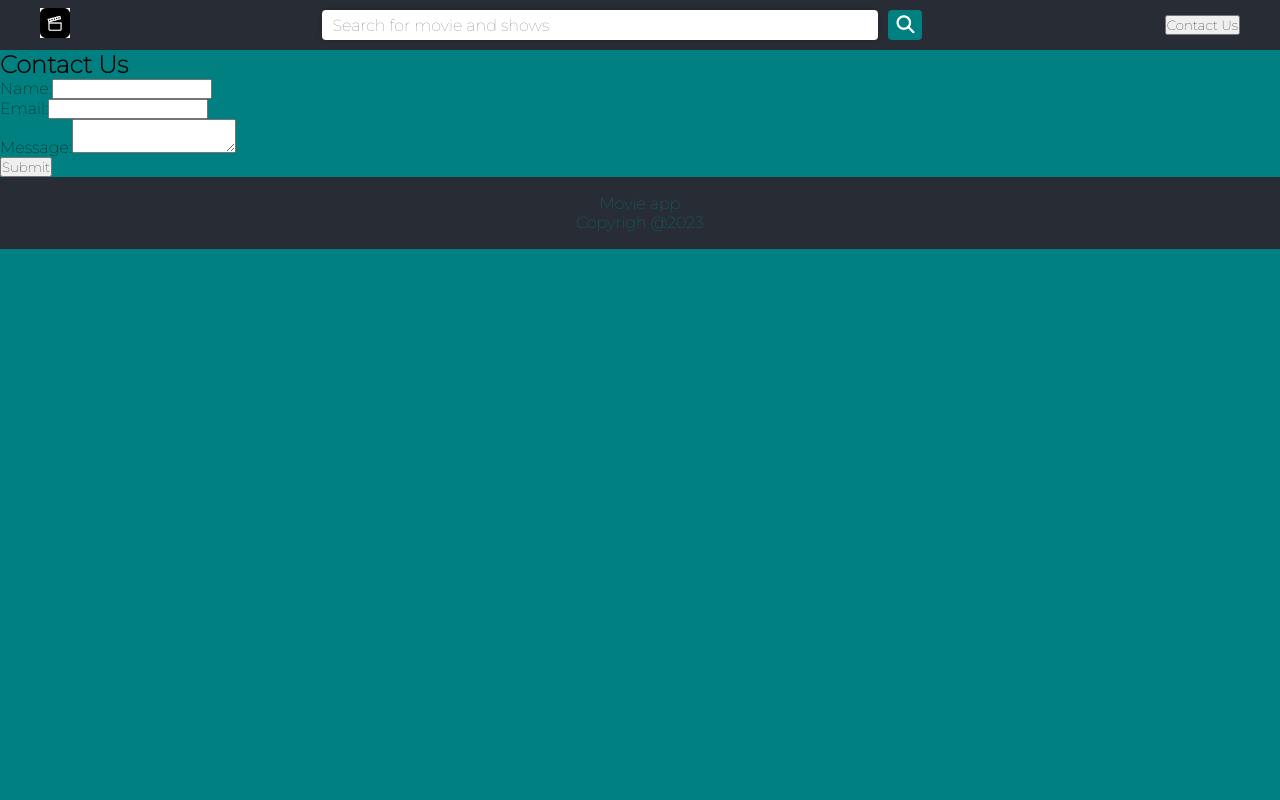
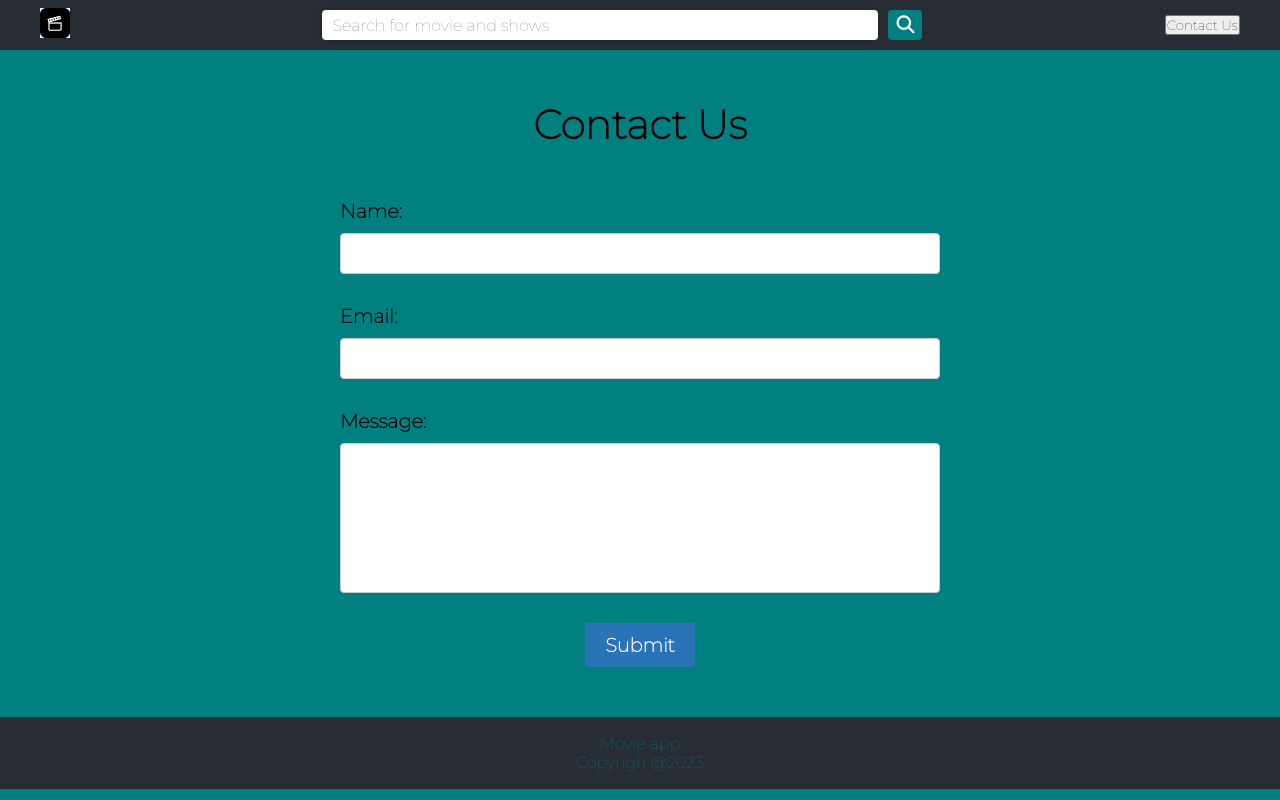
Before and after one commit to IanKoech/Movies-search, a React (Create React App) app: page /contact in a window 1280 px wide. Built offline with nearby package versions, Linux system fonts and the light colour scheme.

Commit message:
:art:Added styling to contact component

```diff
--- a/src/components/Contact/Contact.scss
+++ b/src/components/Contact/Contact.scss
@@ -0,0 +1,68 @@
+@import '../../common/colors.scss';
+
+.contact-container {
+    max-width: 600px;
+    margin: 0 auto;
+    padding: 50px 0;
+
+    h2 {
+      font-size: 2.5rem;
+      text-align: center;
+      margin-bottom: 50px;
+    }
+
+    form {
+      display: flex;
+      flex-direction: column;
+      justify-content: center;
+      align-items: center;
+
+      .form-field {
+        display: flex;
+        flex-direction: column;
+        margin-bottom: 30px;
+        width: 100%;
+
+        label {
+          font-size: 1.2rem;
+          font-weight: bold;
+          margin-bottom: 10px;
+        }
+
+        input,
+        textarea {
+          padding: 10px;
+          font-size: 1rem;
+          border-radius: 4px;
+          border: 1px solid #ccc;
+          width: 100%;
+
+          &:focus {
+            outline: none;
+            border-color: #2b73b7;
+          }
+        }
+
+        textarea {
+          height: 150px;
+          resize: none;
+        }
+      }
+
+      button[type="submit"] {
+        padding: 10px 20px;
+        font-size: 1.2rem;
+        font-weight: bold;
+        background-color: #2b73b7;
+        color: #fff;
+        border: none;
+        border-radius: 4px;
+        cursor: pointer;
+        transition: all 0.2s ease-in-out;
+
+        &:hover {
+          background-color: #205496;
+        }
+      }
+    }
+  }
```
